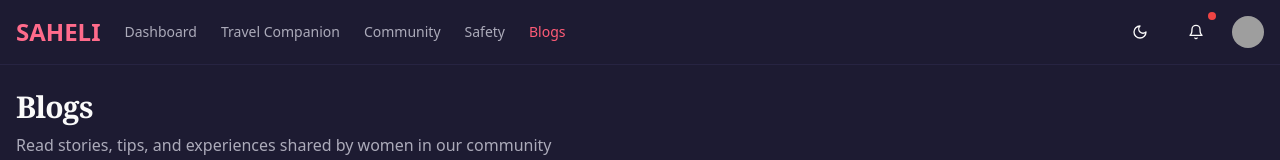
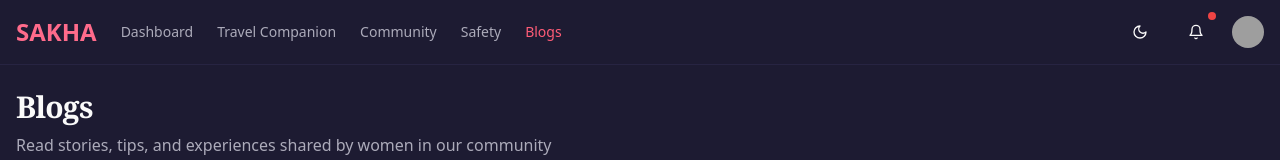
Before and after one commit to VAIBHAV-S-H/Sakha-NMIT-HACKS-2K25, a Next.js app: page /blogs in a window 1280 px wide. Shown: the top 160 px of the page. Built offline with nearby package versions, Linux system fonts and the light colour scheme; grey boxes are pictures that could not be loaded.

Commit message:
Update dashboard-header.tsx

```diff
--- a/components/dashboard/dashboard-header.tsx
+++ b/components/dashboard/dashboard-header.tsx
@@ -52,7 +52,7 @@ export function DashboardHeader() {
 
         <div className="flex items-center">
           <Link href="/dashboard" className="flex items-center">
-            <span className="text-2xl font-bold text-saheli-rose">SAHELI</span>
+            <span className="text-2xl font-bold text-saheli-rose">SAKHA</span>
           </Link>
         </div>
 
```
